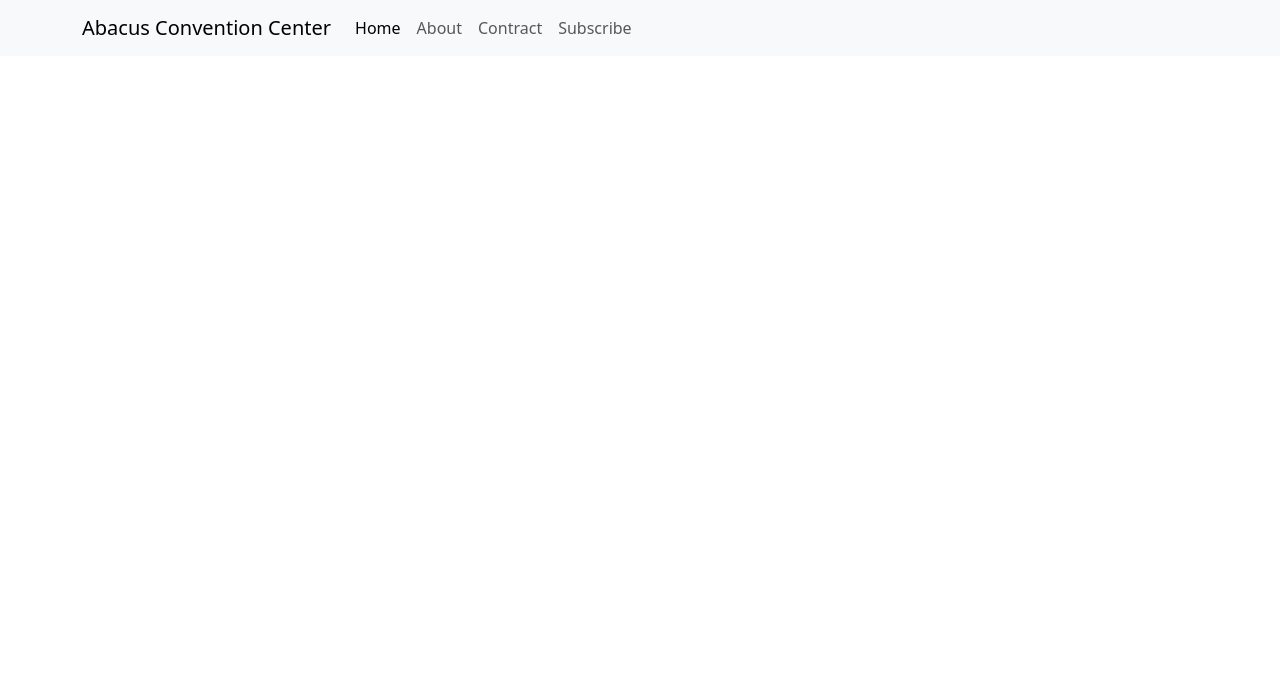
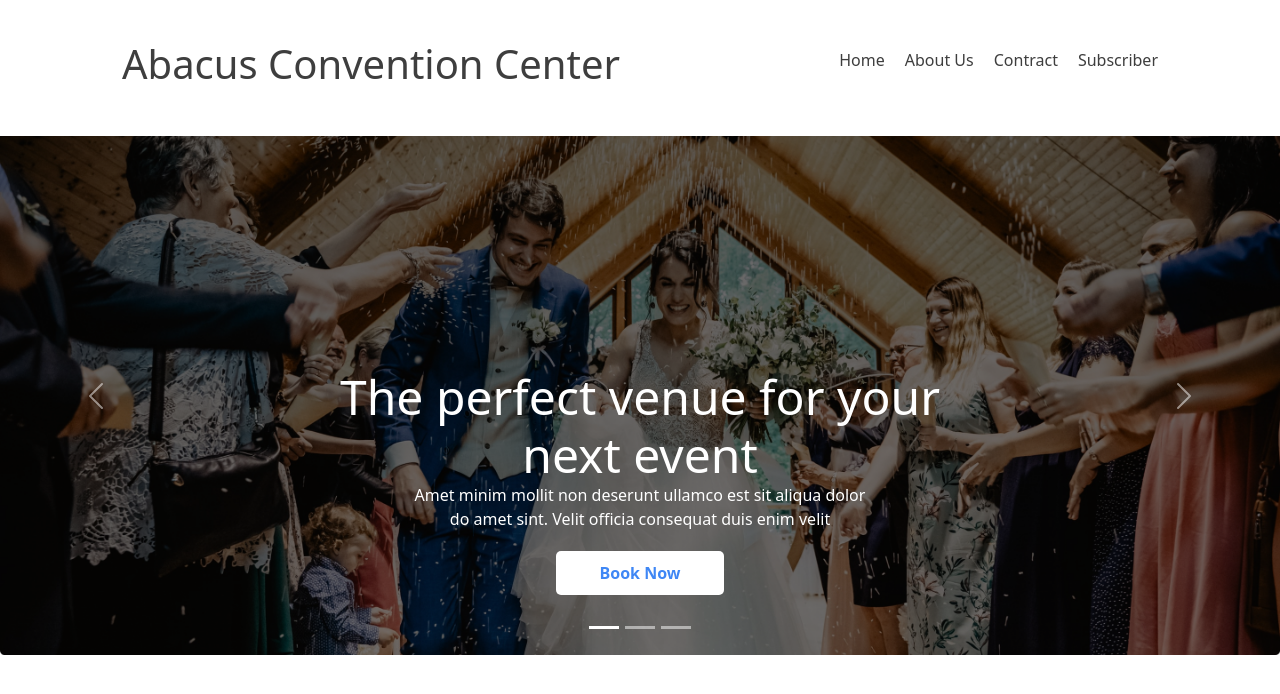
Before and after one commit to Tuhin531/Convention-center, a plain HTML site: page index.html in a window 1280 px wide. Drawn offline with nearby package versions, Linux system fonts and the light colour scheme.

Commit message:
add banner section

```diff
--- a/index.html
+++ b/index.html
@@ -11,29 +11,85 @@
   </head>
   <body>
   <header>
-    <nav class="navbar navbar-expand-lg bg-body-tertiary">
+      <nav>
           <div class="container">
-          <a class="navbar-brand" href="#">Abacus Convention Center</a>
-
-          <div class="collapse navbar-collapse  " id="navbarText ">
-            <ul class="navbar-nav me-auto mb-2 mb-lg-0  justify-content-center ">
-              <li class="nav-item ">
-                <a class="nav-link active" aria-current="page" href="#">Home</a>
+              <div class="nav-menu">
+              <div class="nav-title">
+                  <h1>Abacus Convention Center</h1>
+              </div>
+              <div class="nav-item">
+                  <ul>
+                      <li>
+                        <a class="nav-link" href="#">Home</a>
                       </li>
-              <li class="nav-item">
-                <a class="nav-link" href="#">About</a>
+                      <li>
+                        <a class="nav-link" href="#">About Us</a>
                       </li>
-              <li class="nav-item">
+                      <li>
                         <a class="nav-link" href="#">Contract</a>
                       </li>
-              <li class="nav-item">
-                <a class="nav-link" href="#">Subscribe</a>
+                      <li>
+                        <a class="nav-link" href="#">Subscriber</a>
                       </li>
                   </ul>
+
               </div>
+            </div>
+
           </div>
       </nav>
   </header>
+ <!-- Banner section -->
+  <section>
+
+    <div id="carouselExampleCaptions" class="carousel slide">
+        <div class="carousel-indicators">
+          <button type="button" data-bs-target="#carouselExampleCaptions" data-bs-slide-to="0" class="active" aria-current="true" aria-label="Slide 1"></button>
+          <button type="button" data-bs-target="#carouselExampleCaptions" data-bs-slide-to="1" aria-label="Slide 2"></button>
+          <button type="button" data-bs-target="#carouselExampleCaptions" data-bs-slide-to="2" aria-label="Slide 3"></button>
+        </div>
+        <div class="carousel-inner">
+          <div class="carousel-item active">
+            <img src="images/banner.png" class="d-block w-100" alt="...">
+            <div class="carousel-caption d-none d-md-block">
+              <h5>The perfect venue for your
+                next event</h5>
+              <p>Amet minim mollit non deserunt ullamco est sit aliqua dolor do amet sint. Velit officia consequat duis enim velit </p>
+              <button class="btn btn-primary " type="submit">Book Now</button>
+
+            </div>
+          </div>
+          <div class="carousel-item">
+            <img src="images/banner.png" class="d-block w-100" alt="...">
+            <div class="carousel-caption d-none d-md-block">
+              <h5>The perfect venue for your
+                next event</h5>
+              <p>Amet minim mollit non deserunt ullamco est sit aliqua dolor do amet sint. Velit officia consequat duis enim velit .</p>
+              <button class="btn btn-primary " type="submit">Book Now</button>
+            </div>
+          </div>
+          <div class="carousel-item">
+            <img src="images/banner.png" class="d-block w-100" alt="...">
+            <div class="carousel-caption d-none d-md-block">
+              <h5>The perfect venue for your
+                next event</h5>
+              <p>Amet minim mollit non deserunt ullamco est sit aliqua dolor do amet sint. Velit officia consequat duis enim velit </p>
+              <button class="btn btn-primary " type="submit">Book Now</button>
+
+            </div>
+          </div>
+        </div>
+        <button class="carousel-control-prev" type="button" data-bs-target="#carouselExampleCaptions" data-bs-slide="prev">
+          <span class="carousel-control-prev-icon" aria-hidden="true"></span>
+          <span class="visually-hidden">Previous</span>
+        </button>
+        <button class="carousel-control-next" type="button" data-bs-target="#carouselExampleCaptions" data-bs-slide="next">
+          <span class="carousel-control-next-icon" aria-hidden="true"></span>
+          <span class="visually-hidden">Next</span>
+        </button>
+      </div>
+
+  </section>
 
 
 
--- a/style/style.css
+++ b/style/style.css
@@ -1,10 +1,73 @@
-#navbarText ul li{
+
+body{
+    color: #fff;
+    font-feature-settings: 'clig' off, 'liga' off;
+    font-family: Poppins;
+    font-style: normal;
+    font-weight: 700px;
+    line-height: normal;
+    margin: 0;
+
+}
+
+.nav-menu{
     display: flex;
+    align-items: center;
+    justify-content: space-between;
+    padding: 40px;
 
- align-items: flex-end;
 
- background-color: aqua;
 }
-.navbar-nav{
-    justify-content: center;
+.nav-item ul li {
+
+    list-style: none;
+    color: #3E3E3E;
+    font-size: 16px;
+    font-weight: 500px;
 }
+.nav-item ul{
+    display: flex;
+    gap:20px;
+
+
+}
+.nav-title{
+    color:#3E3E3E;
+    font-size: 22px;
+
+}
+/* Banner section */
+.carousel-inner h5{
+     color: #fff;
+    align-items: center;
+     font-size: 48px;
+     font-weight: 600px;
+     padding-top: 20px;
+     width: 600PX;
+
+     margin: auto;
+
+
+}
+.carousel-inner p{
+     width: 456px;
+     color:#fff;
+     font-size: 16px;
+     font-weight: 300px;
+     margin: auto;
+     height: 48px;
+
+}
+.carousel-inner .btn-primary{
+    padding: 10px;
+    border: 0;
+    border-radius: 5px;
+    background-color: #fff;
+    width: 168px;
+    color: #3F87F5;
+    font-size: 16px;
+    font-weight: 700;
+    margin: 20px;
+
+
+}
```
Lines whose indentation alone changed are shown as unchanged.
